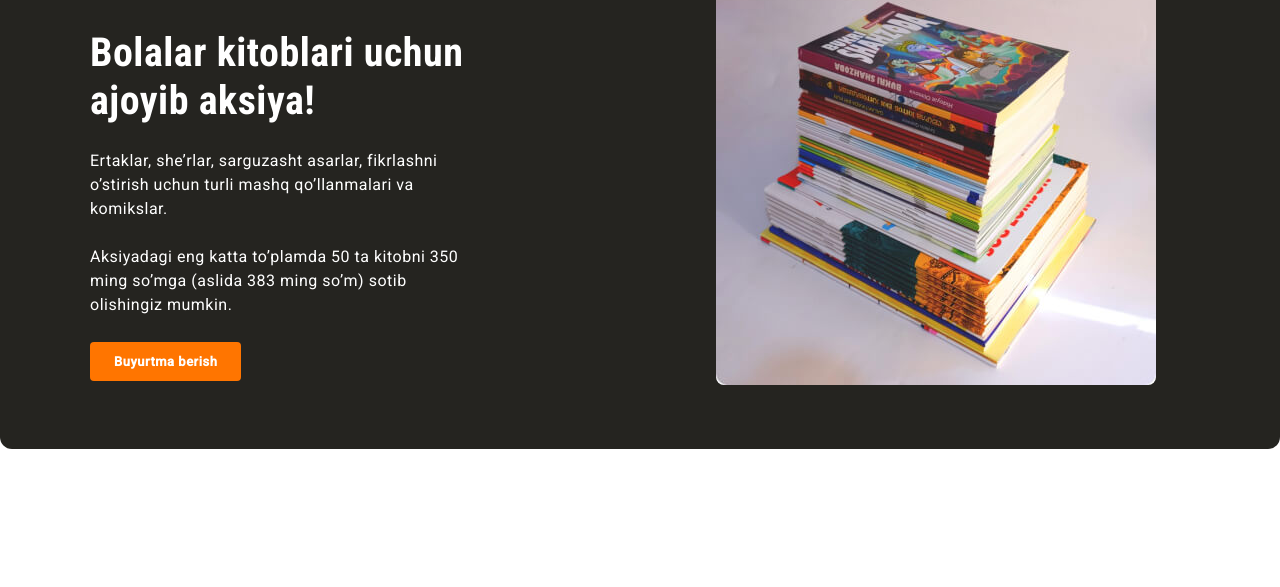
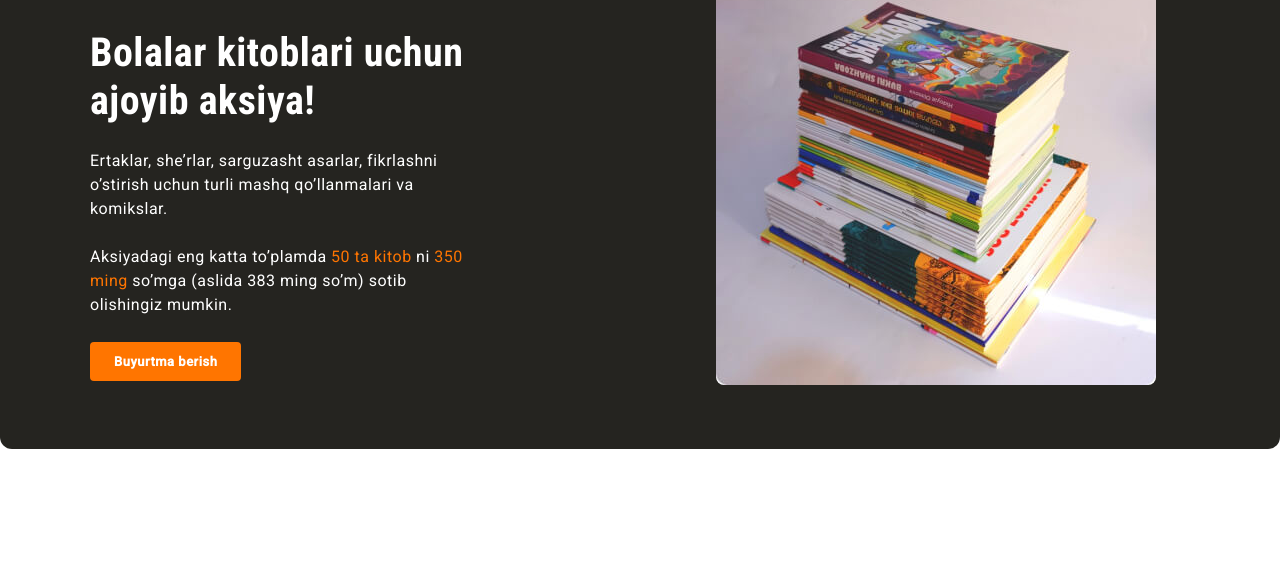
Before and after one commit to kamolazohidova/Zk_AkademNashr, a plain HTML site: page index.html in a window 1280 px wide. Shown: the part 1677-2264 px from the top of the page. Drawn offline with Linux system fonts and the light colour scheme.

Commit message:
Add  some styles

```diff
--- a/index.html
+++ b/index.html
@@ -111,7 +111,8 @@
           <p class="aksiya-text">
             Ertaklar, she’rlar, sarguzasht asarlar, fikrlashni o’stirish uchun turli mashq qo’llanmalari va komikslar.
             <br> <br>
-            Aksiyadagi eng katta to’plamda 50 ta kitobni 350 ming so’mga (aslida 383 ming so’m) sotib olishingiz mumkin.
+            Aksiyadagi eng katta to’plamda <span style="color: #ff7500;">50 ta kitob</span> ni <span
+              style="color: #ff7500;">350 ming</span> so’mga (aslida 383 ming so’m) sotib olishingiz mumkin.
           </p>
           <a class="main-button" href="">Buyurtma berish</a>
         </div>
```
